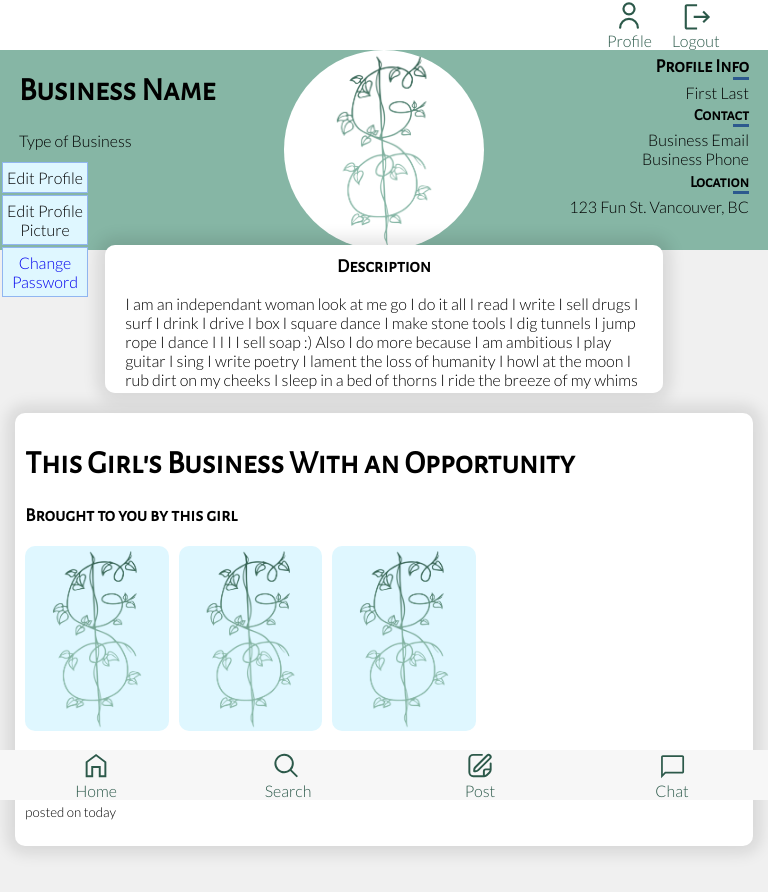
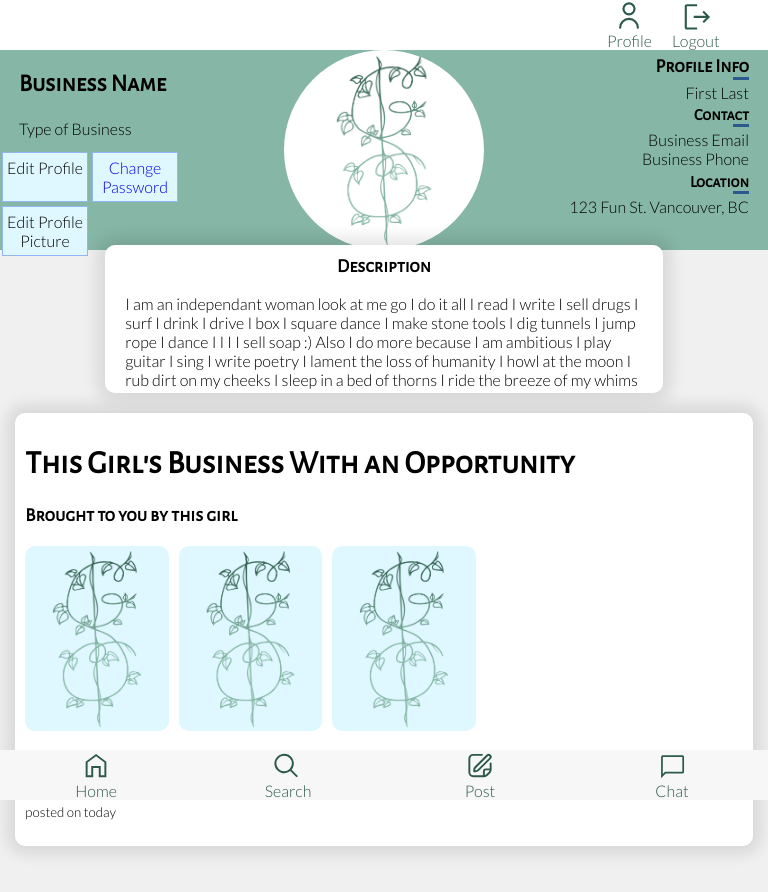
Before and after one commit to mbabey/2800-202210-BBY12, a website: page views/profile.html in a window 768 px wide. Drawn offline with Linux system fonts and the light colour scheme; no server answers; files whose address does not match are found by name.

Commit message:
Change layout of buttons for edit profile button group

```diff
--- a/views/profile.html
+++ b/views/profile.html
@@ -76,10 +76,17 @@
   <div class="container">
     <div class="profile-header-wrapper">
       <div class="profile-edit-buttons">
-        <div class="edit-profile">
-          <a id="edit-button">Edit Profile</a>
-          <a id="save-button"></a>
+
+        <div class="edit-profile-container">
+          <div class="edit-profile">
+            <a id="edit-button">Edit Profile</a>
+            <a id="save-button"></a>
+          </div>
+          <div class="edit-profile">
+            <a id="password-button" href="reset-password.html">Change Password</a>
+          </div>
         </div>
+
         <div class="edit-avatar">
           <form id="form-edit-avatar" action="/edit-avatar" method="post" enctype="multipart/form-data">
             <label for="edit-avatar">
@@ -89,13 +96,10 @@
             </label>
           </form>
         </div>
-        <div class="edit-profile">
-          <a id="password-button" href="reset-password.html">Change Password</a>
-        </div>
       </div>
       <div class="profile-header">
         <div class="profile-name">
-          <h1 class="business-name-block">Business Name</h1>
+          <h2 class="business-name-block">Business Name</h2>
           <p class="business-type-block">Type of Business</p>
         </div>
         <span id="edit-status"></span>
--- a/views/styles/profile.css
+++ b/views/styles/profile.css
@@ -117,6 +117,12 @@
 }
 
 @media only screen and (min-width: 600px) and (max-width: 800px) {
+
+  .edit-profile-container {
+    display: flex;
+    flex-direction: row;
+  }
+
   .profile-header {
     justify-content: center;
     margin: 0 2%;
@@ -137,7 +143,7 @@
   }
 
   .profile-edit-buttons {
-    top: 160px;
+    top: 150px;
     left: 0;
   }
 
```
